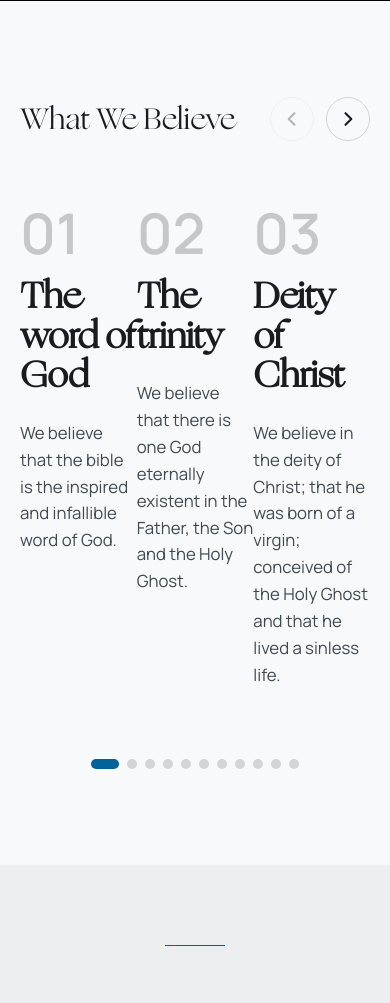
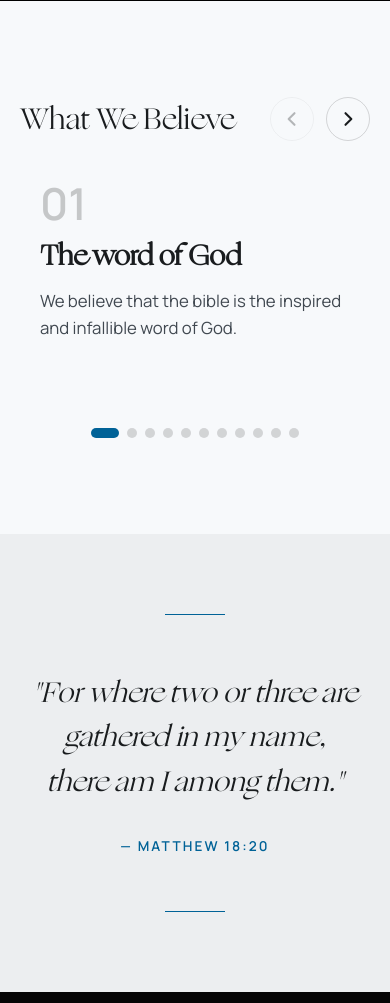
Before and after one commit to Nosa116/CTIM-WEB, a PHP site: page / in a window 390 px wide. Shown: the part 742-1745 px from the top of the page. Run offline with PHP 8.4, Linux system fonts and the light colour scheme; some web fonts are replaced.

Commit message:
feat: implement global styles with design tokens, navigation, hero, and value sections

```diff
--- a/assets/css/style.css
+++ b/assets/css/style.css
@@ -580,29 +580,33 @@ body.menu-open .nav-backdrop {
 
 /* Responsive Values Section */
 @media (max-width: 1024px) {
-    .values-grid {
-        grid-template-columns: 1fr;
-        gap: 4rem;
-    }
-
     .value-card {
-        padding: 0;
-    }
-
-    .value-card:not(:first-child)::before {
-        display: none;
-        /* Hide vertical borders */
-    }
-
-    /* Horizontal divider for mobile */
-    .value-card:not(:last-child)::after {
-        content: '';
-        position: absolute;
-        bottom: -2rem;
-        left: 0;
-        right: 0;
-        height: 1px;
-        background-color: rgba(0, 0, 0, 0.1);
+        flex: 0 0 50%;
+        padding: 0 2rem;
+    }
+}
+
+@media (max-width: 640px) {
+    .value-card {
+        flex: 0 0 100%;
+        padding: 0 1.25rem;
+    }
+
+    .values-header {
+        margin-bottom: 2.5rem;
+    }
+
+    .value-heading {
+        font-size: 1.75rem;
+        margin-bottom: 1rem;
+    }
+
+    .value-number {
+        font-size: 2.75rem;
+    }
+
+    .slider-dots-container {
+        margin-top: 2rem;
     }
 }
 
```
